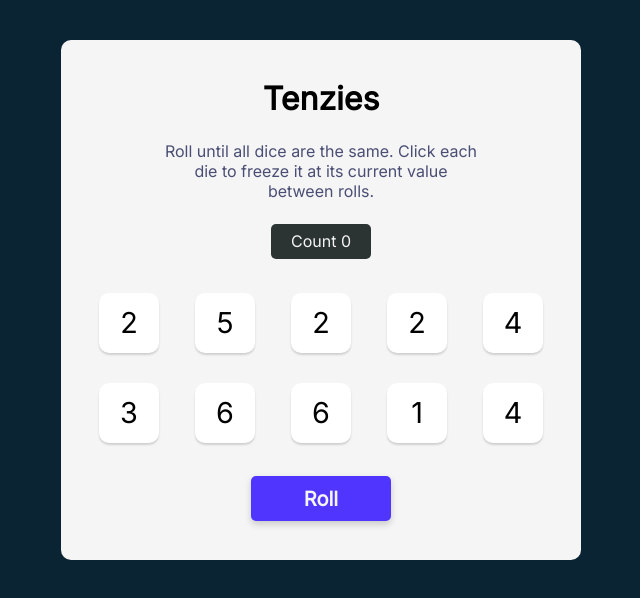
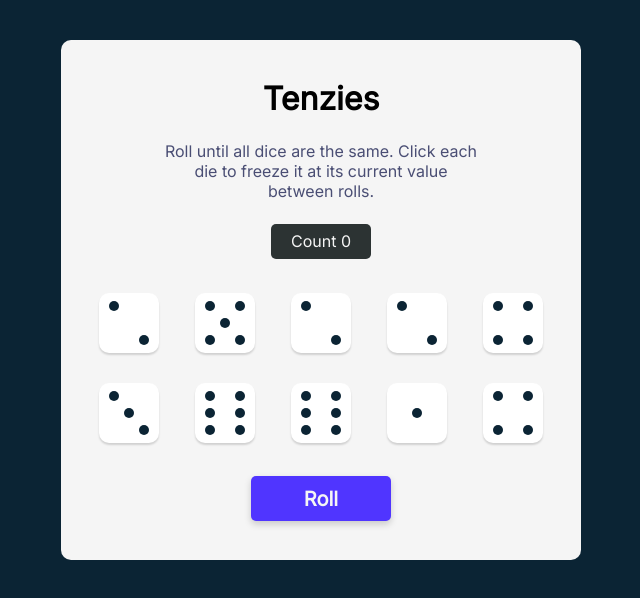
Before and after one commit to pardhan007/Tenzies-react, a React (Vite) app: page / in a window 1280 px wide. Shown: the top 598 px of the page, without its empty margins (319-959 px from the left). Built offline with nearby package versions, Linux system fonts and the light colour scheme.

Commit message:
added dots instead of numeric values (+ css)

```diff
--- a/src/components/Dice.jsx
+++ b/src/components/Dice.jsx
@@ -6,13 +6,80 @@ export default function Dice(props) {
         backgroundColor: props.isHeld ? "#59E391" : "white"
     }
 
+    const face = [];
+    switch (props.value) {
+        case 1:
+            face.push(<div className="dice first-face">
+                <span class="dot"> </span>
+            </div>)
+            break;
+        case 2:
+            face.push(<div className="dice second-face">
+                <span class="dot"> </span>
+                <span class="dot"> </span>
+            </div>)
+            break;
+        case 3:
+            face.push(<div class="dice third-face">
+                <span class="dot"></span>
+                <span class="dot"></span>
+                <span class="dot"></span>
+            </div>)
+            break;
+        case 4:
+            face.push(<div class="fourth-face dice">
+                <div class="column">
+                    <span class="dot"></span>
+                    <span class="dot"></span>
+                </div>
+                <div class="column">
+                    <span class="dot"></span>
+                    <span class="dot"></span>
+                </div>
+            </div>)
+            break;
+        case 5:
+            face.push(<div class="fivth-face dice">
+                <div class="column">
+                    <span class="dot"></span>
+                    <span class="dot"></span>
+                </div>
+                <div className="column">
+                    <span class="dot"></span>
+                </div>
+                <div class="column">
+                    <span class="dot"></span>
+                    <span class="dot"></span>
+                </div>
+            </div>)
+            break;
+        case 6:
+            face.push(<div class="sixth-face dice">
+                <div class="column">
+                    <span class="dot"></span>
+                    <span class="dot"></span>
+                    <span class="dot"></span>
+                </div>
+                <div class="column">
+                    <span class="dot"></span>
+                    <span class="dot"></span>
+                    <span class="dot"></span>
+                </div>
+            </div>)
+            break;
+
+        default:
+            break;
+    }
+
+
     return (
         <div
             onClick={() => props.toggle(props.id)}
-            className="oneDice"
             style={style}
+            className="diceDiv"
         >
-            <p>{props.value}</p>
+            {face}
         </div>
     )
 }
--- a/src/styles.css
+++ b/src/styles.css
@@ -65,13 +65,20 @@ body {
   align-items: center;
 }
 
-
-.oneDice {
+.diceDiv {
+  cursor: pointer;
   width: 60px;
   height: 60px;
   background-color: #FFFFFF;
   box-shadow: 0px 2px 2px rgba(0, 0, 0, 0.15);
   border-radius: 10px;
+  padding: 8px 10px;
+}
+
+
+.dice {
+  width: 100%;
+  height: 100%;
 }
 
 .oneDice p {
@@ -83,8 +90,81 @@ body {
   font-size: 1.8rem;
 }
 
+.dot {
+  display: block;
+  width: 10px;
+  height: 10px;
+  background-color: #0B2434;
+  border-radius: 50%;
+}
+
+.first-face {
+  display: flex;
+  justify-content: center;
+  align-items: center;
+}
+
+.second-face {
+  display: flex;
+  justify-content: space-between;
+}
+
+.second-face .dot:nth-of-type(2) {
+  align-self: flex-end;
+}
+
+.third-face {
+  display: flex;
+  flex-direction: column;
+  justify-content: space-between;
+}
+
+.third-face .dot:nth-of-type(2) {
+  align-self: center;
+}
+
+.third-face .dot:nth-of-type(3) {
+  align-self: flex-end;
+}
+
+.fourth-face {
+  display: flex;
+  justify-content: space-between;
+}
+
+.fourth-face .column {
+  display: flex;
+  flex-direction: column;
+  justify-content: space-between;
+}
+
+.fivth-face {
+  display: flex;
+  justify-content: space-between;
+}
+
+.fivth-face .column:nth-of-type(2) {
+  align-self: center;
+}
+
+.fivth-face .column {
+  display: flex;
+  flex-direction: column;
+  justify-content: space-between;
+}
+
+.sixth-face {
+  display: flex;
+  justify-content: space-between;
+}
+
+.sixth-face .column {
+  display: flex;
+  flex-direction: column;
+  justify-content: space-between;
+}
+
 .btnDiv {
-  /* margin-top: 30px; */
   display: flex;
   justify-content: center;
 }
@@ -106,6 +186,8 @@ body {
   box-shadow: inset 5px 5px 10px -3px rgba(0, 0, 0, 0.7);
 }
 
+
+
 @media (max-width:530px) {
   .container {
     padding: 15px;
@@ -122,11 +204,14 @@ body {
     width: 90%;
   }
 
-  .oneDice {
+  .diceDiv {
     width: 50px;
     height: 50px;
   }
-  .oneDice p {
-    font-size: 1.5rem;
+
+  .dot {
+    width: 8px;
+    height: 8px;
   }
+
 }
```
